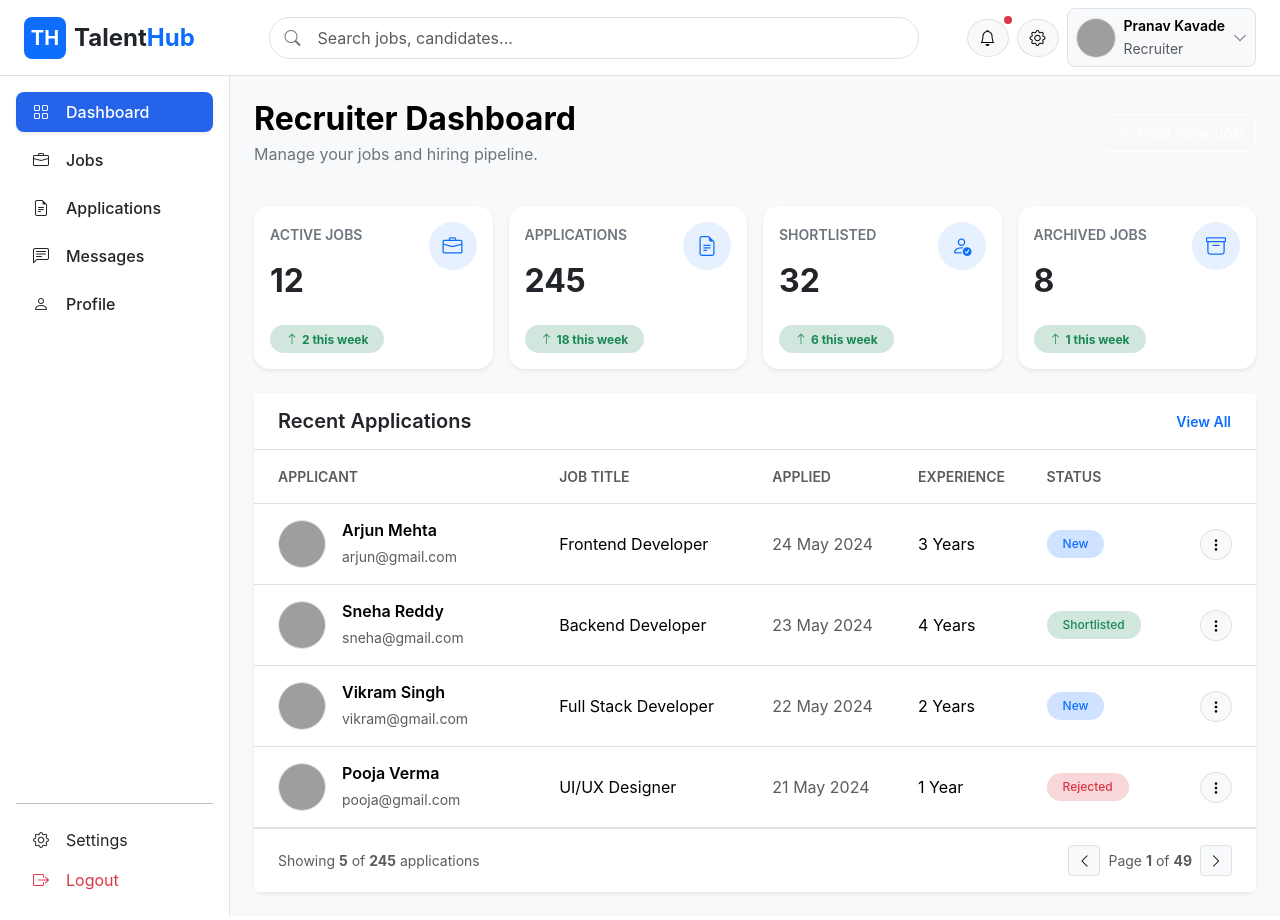
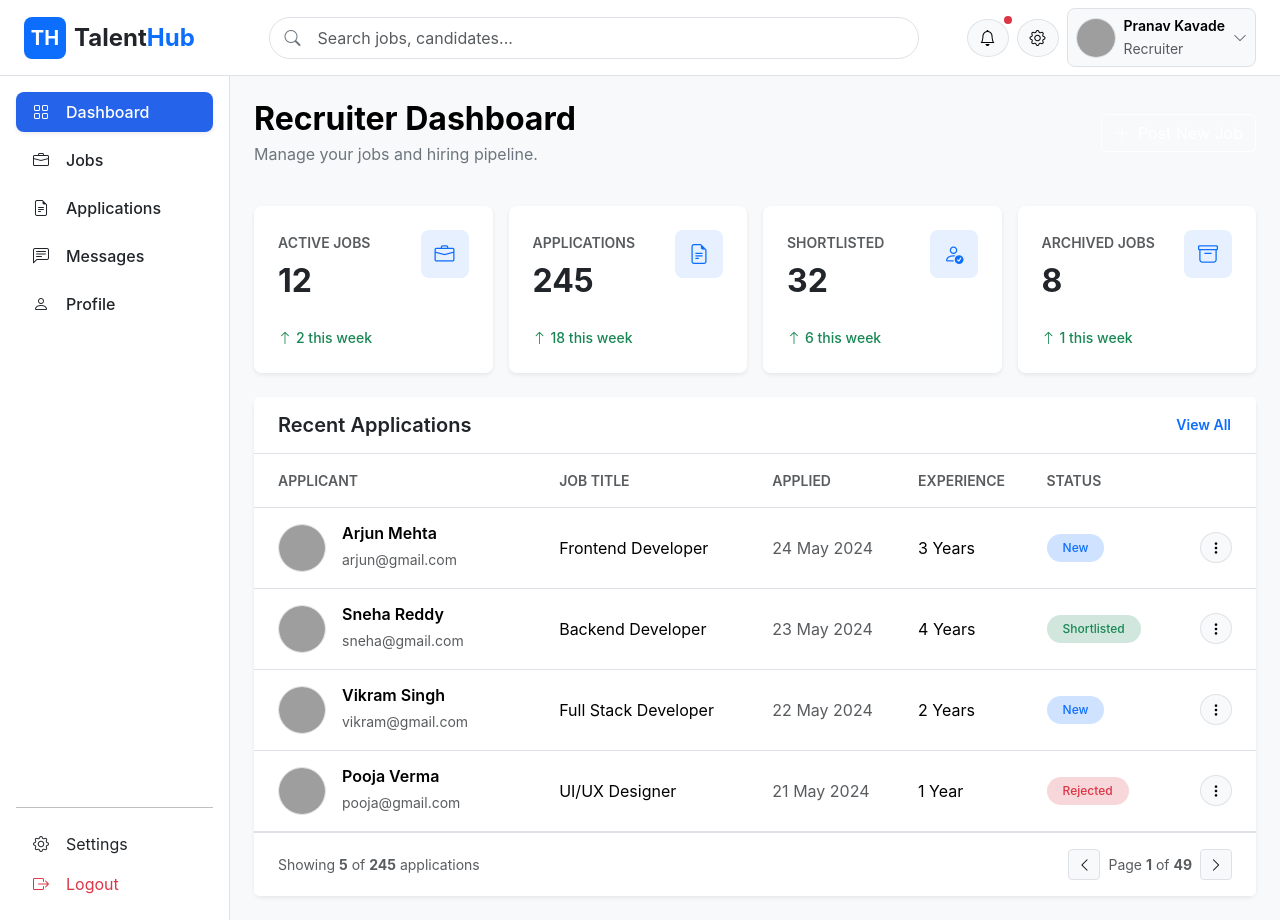
Before and after one commit to pranavkavade16/TalentHub-Frontend, a React (Vite) app: page /recruiter/dashboard in a window 1280 px wide. Built offline with nearby package versions, Linux system fonts and the light colour scheme; grey boxes are pictures that could not be loaded.

Commit message:
changed the statuscard ui

```diff
--- a/src/components/dashboard/StatusCard.jsx
+++ b/src/components/dashboard/StatusCard.jsx
@@ -1,34 +1,32 @@
-const StatsCard = ({ title, value, growth, icon, iconColor = "primary" }) => {
+const StatsCard = ({ title, value, growth, icon }) => {
   return (
-    <div className="card border-0 shadow-sm rounded-4 h-100">
-      <div className="card-body">
-        <div className="d-flex justify-content-between align-items-start">
+    <div className="card border-0 shadow-sm rounded-3 h-100">
+      <div className="card-body p-4">
+        <div className="d-flex justify-content-between align-items-start mb-4">
           <div>
-            <small className="text-uppercase text-secondary fw-semibold">
+            <small className="text-muted fw-semibold text-uppercase">
               {title}
             </small>
 
-            <h2 className="fw-bold mt-3 mb-0">{value}</h2>
+            <h2 className="fw-bold mt-2 mb-0">{value}</h2>
           </div>
 
           <div
-            className={`bg-${iconColor} bg-opacity-10 rounded-circle d-flex align-items-center justify-content-center`}
+            className="bg-primary bg-opacity-10 rounded-3 d-flex justify-content-center align-items-center"
             style={{
-              width: "48px",
-              height: "48px",
+              width: 48,
+              height: 48,
             }}
           >
-            <i className={`bi ${icon} text-${iconColor} fs-5`}></i>
+            <i className={`bi ${icon} text-primary fs-5`}></i>
           </div>
         </div>
 
-        <div className="mt-4">
-          <span className="badge text-success bg-success-subtle px-3 py-2 rounded-pill">
-            <i className="bi bi-arrow-up me-1"></i>
+        <small className="text-success fw-medium">
+          <i className="bi bi-arrow-up me-1"></i>
 
-            {growth}
-          </span>
-        </div>
+          {growth}
+        </small>
       </div>
     </div>
   );
```
